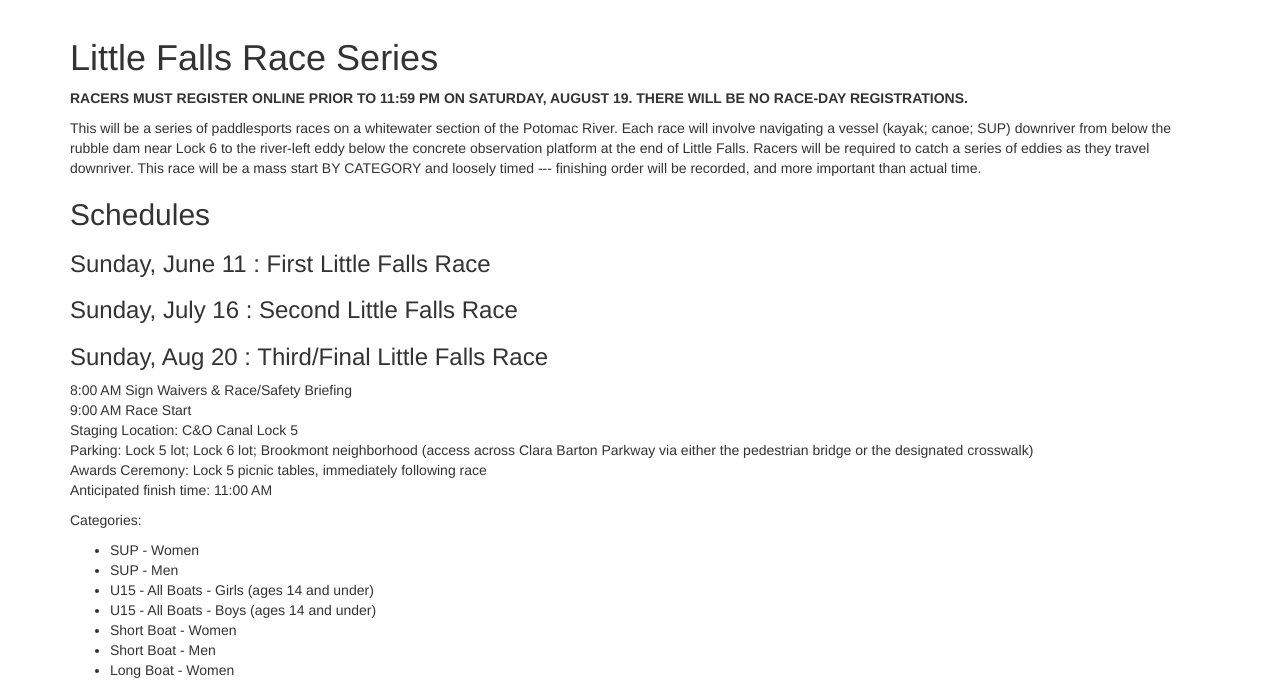
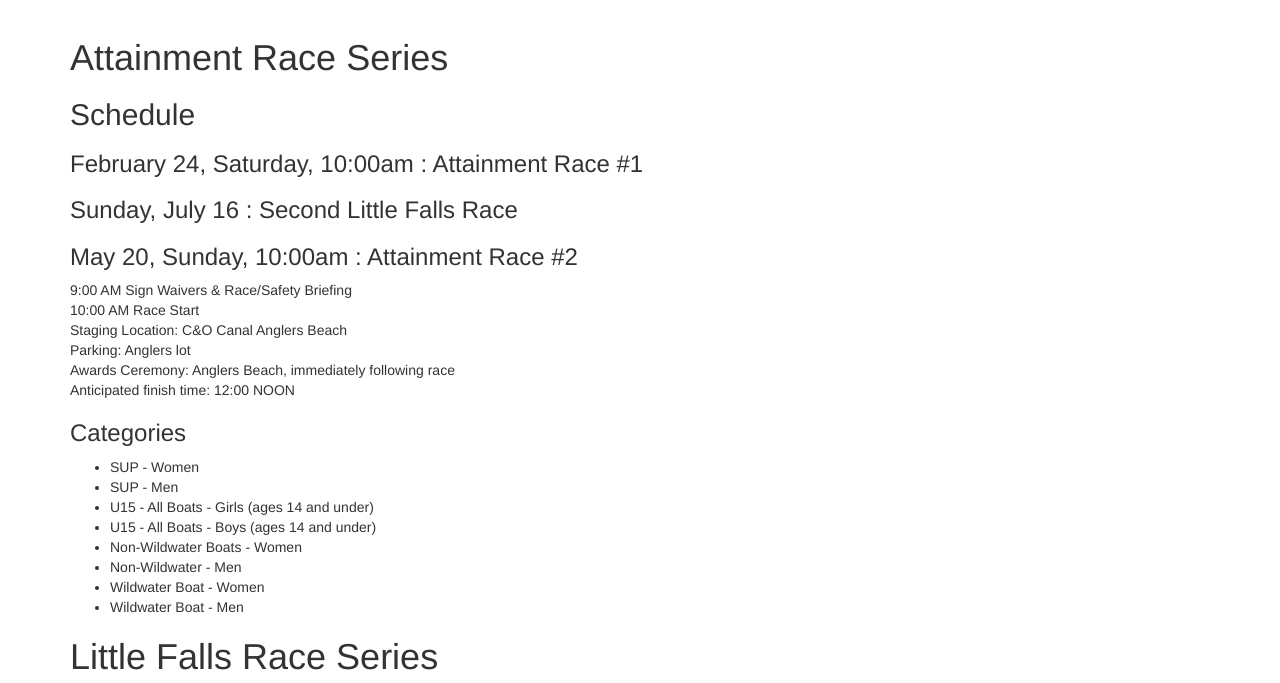
Before and after one commit to connorlaird/Potomac-Festival, a plain HTML site: page lfr.html in a window 1280 px wide. Shown: the part 448-1131 px from the top of the page. Drawn offline with nearby package versions, Linux system fonts and the light colour scheme.

Commit message:
bunch of changes to little falls race page TODO need to change name of tabs

```diff
--- a/lfr.html
+++ b/lfr.html
@@ -66,21 +66,46 @@
 
 
     <div class=" container">
+        <h1>Attainment Race Series</h1>
+        <h2>Schedule</h2>
+        <h3>February 24, Saturday, 10:00am : Attainment Race #1</h3>
+        <h3>Sunday, July 16 : Second Little Falls Race</h3>
+        <h3>May 20, Sunday, 10:00am : Attainment Race #2</h3>
+        <p>
+            9:00 AM Sign Waivers &amp; Race/Safety Briefing<br/>
+            10:00 AM Race Start<br/>
+            Staging Location: C&amp;O Canal Anglers Beach<br/>
+            Parking: Anglers lot<br/>
+            Awards Ceremony: Anglers Beach, immediately following race<br/>
+            Anticipated finish time: 12:00 NOON
+        </p>
+        <h3>Categories</h3>
+        <ul>
+            <li>SUP - Women</li>
+            <li>SUP - Men</li>
+            <li>U15 - All Boats - Girls (ages 14 and under)</li>
+            <li>U15 - All Boats - Boys (ages 14 and under)</li>
+            <li>Non-Wildwater Boats - Women</li>
+            <li>Non-Wildwater - Men</li>
+            <li>Wildwater Boat - Women</li>
+            <li>Wildwater Boat - Men</li>
+        </ul>
+
+
 		<h1>Little Falls Race Series</h1>
-                <p style="font-weight: bold;">RACERS MUST REGISTER ONLINE PRIOR TO 11:59 PM ON SATURDAY, AUGUST 19. THERE WILL BE NO RACE-DAY REGISTRATIONS.</p>
-
                 <p>This will be a series of paddlesports races on a whitewater section of the Potomac River. Each race will involve navigating a vessel (kayak; canoe; SUP) downriver from below the rubble dam near Lock 6 to the river-left eddy below the concrete observation platform at the end of Little Falls. Racers will be required to catch a series of eddies as they travel downriver. This race will be a mass start BY CATEGORY and loosely timed --- finishing order will be recorded, and more important than actual time.</p>
-		<h2>Schedules</h2>
-        <h3>Sunday, June 11 : First Little Falls Race</h3>
-        <h3>Sunday, July 16 : Second Little Falls Race</h3>
-        <h3>Sunday, Aug 20 : Third/Final Little Falls Race</h3>
+		<h2>Schedule</h2>
+        <h3>July 21, Saturday, 10:00am : Little Falls Race #1</h3>
+        <h3>August 19, Sunday, 10:00am : Little Falls Race #2</h3>
 		<p>
-	        8:00 AM Sign Waivers & Race/Safety Briefing<br/>
-	        9:00 AM Race Start<br/>
-	        Staging Location: C&O Canal Lock 5<br/>
-	        Parking: Lock 5 lot; Lock 6 lot; Brookmont neighborhood (access across Clara Barton Parkway via either the pedestrian bridge or the designated crosswalk)<br/>
-	        Awards Ceremony: Lock 5 picnic tables, immediately following race<br/>
-	        Anticipated finish time: 11:00 AM<br/>
+            9:00 AM Sign Waivers &amp; Race/Safety Briefing<br/>
+            10:00 AM Race Start<br/>
+            Staging Location: C&amp;O Canal Lock 5<br/>
+            Parking: Lock 5 lot; Lock 6 lot; Brookmont neighborhood (access across
+            Clara Barton Parkway via either the pedestrian bridge or the
+            designated crosswalk)<br/>
+            Awards Ceremony: Lock 5 picnic tables, immediately following race<br/>
+            Anticipated finish time: 12:00 NOON
 		</p>
 
         <!-- <h2>Registration</h2>
```
